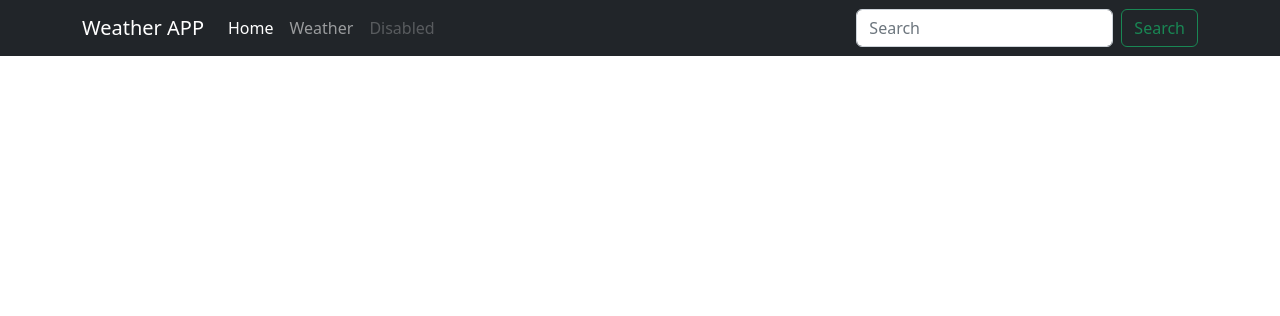
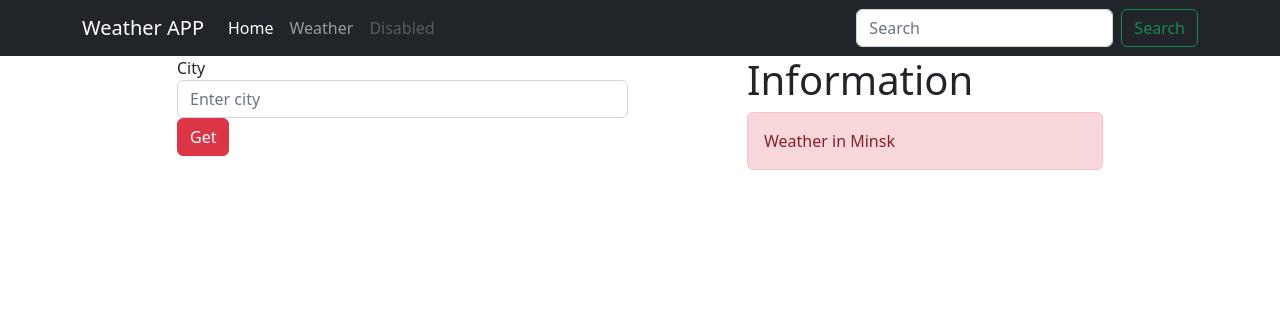
Before and after one commit to MikhailStukalau/WeatherApp, a Python web app: template WeatherApp/weather/templates/index.html in a window 1280 px wide. Shown: the top 316 px of the page. Run offline with Jinja, Linux system fonts and the light colour scheme; the template is opened without the code that fills it, so the values that code supplies are empty.

Commit message:
start files

```diff
--- a/WeatherApp/weather/templates/index.html
+++ b/WeatherApp/weather/templates/index.html
@@ -9,9 +9,8 @@
     <link rel="stylesheet" href="https://cdn.jsdelivr.net/npm/bootstrap@5.2.2/dist/css/bootstrap.min.css">
 </head>
 <body>
-    <header>
-      <!-- Fixed navbar -->
-      <nav class="navbar navbar-expand-md navbar-dark fixed-top bg-dark">
+
+      <nav class="navbar navbar-expand-md navbar-dark bg-dark">
         <div class="container">
           <a class="navbar-brand" href="index.html">Weather APP</a>
           <button class="navbar-toggler" type="button" data-bs-toggle="collapse" data-bs-target="#navbarCollapse" aria-controls="navbarCollapse" aria-expanded="false" aria-label="Toggle navigation">
@@ -36,10 +35,24 @@
           </div>
         </div>
       </nav>
-    </header>
+
 
     <div class="container">
-
+        <div class="row">
+            <div class="col-5 offset-1">
+                <form action="">
+                    <label for="city">City</label>
+                    <input type="text" id="city" class="form-control" name="city" placeholder="Enter city">
+                    <input type="submit" name="send" value="Get" class="mt-w btn btn-danger">
+                </form>
+            </div>
+            <div class="col-4 offset-1">
+                <h1>Information</h1>
+                <div class="alert alert-danger">
+                    Weather in Minsk
+                </div>
+            </div>
+        </div>
     </div>
 
 </body>
```
